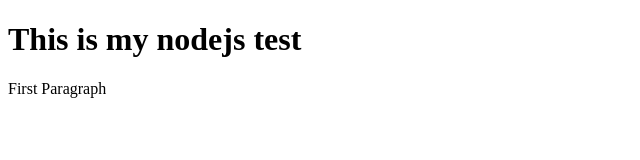
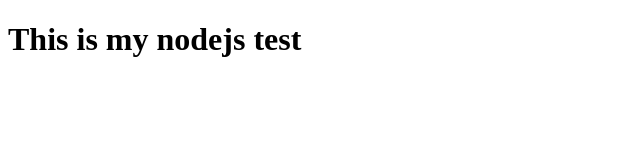
Before and after one commit to manjiri-vadujkar/Nodejs, a website: page index.html in a window 1280 px wide. Shown: the whole page, without its empty margins (0-640 px from the left). Drawn offline with Linux system fonts and the light colour scheme.

Commit message:
1st commmit

```diff
--- a/index.html
+++ b/index.html
@@ -5,6 +5,5 @@
 </head>
 <body>
     <h1>This is my nodejs test</h1>
-    <p>First Paragraph</p>
 </body>
 </html>
```
